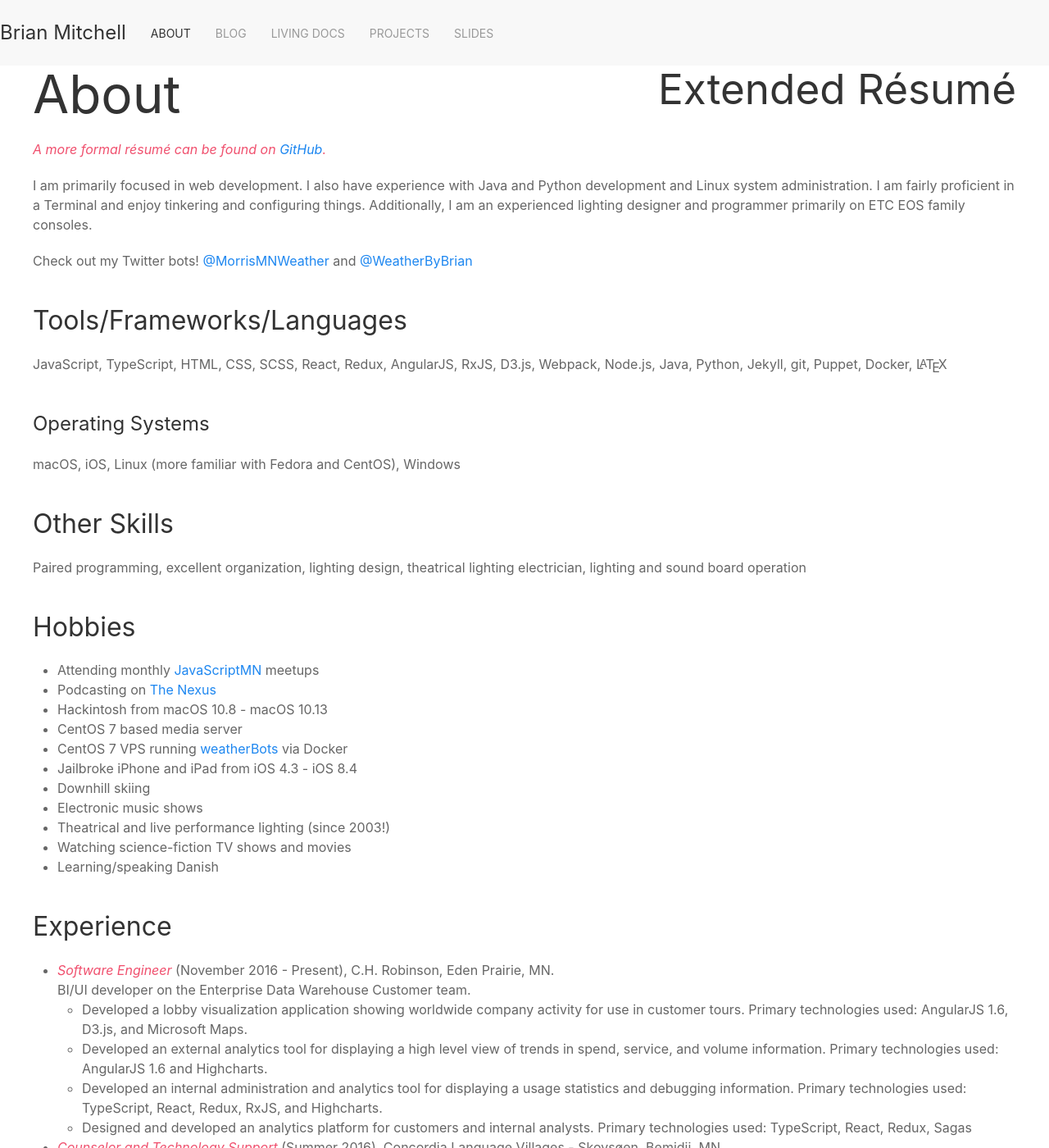
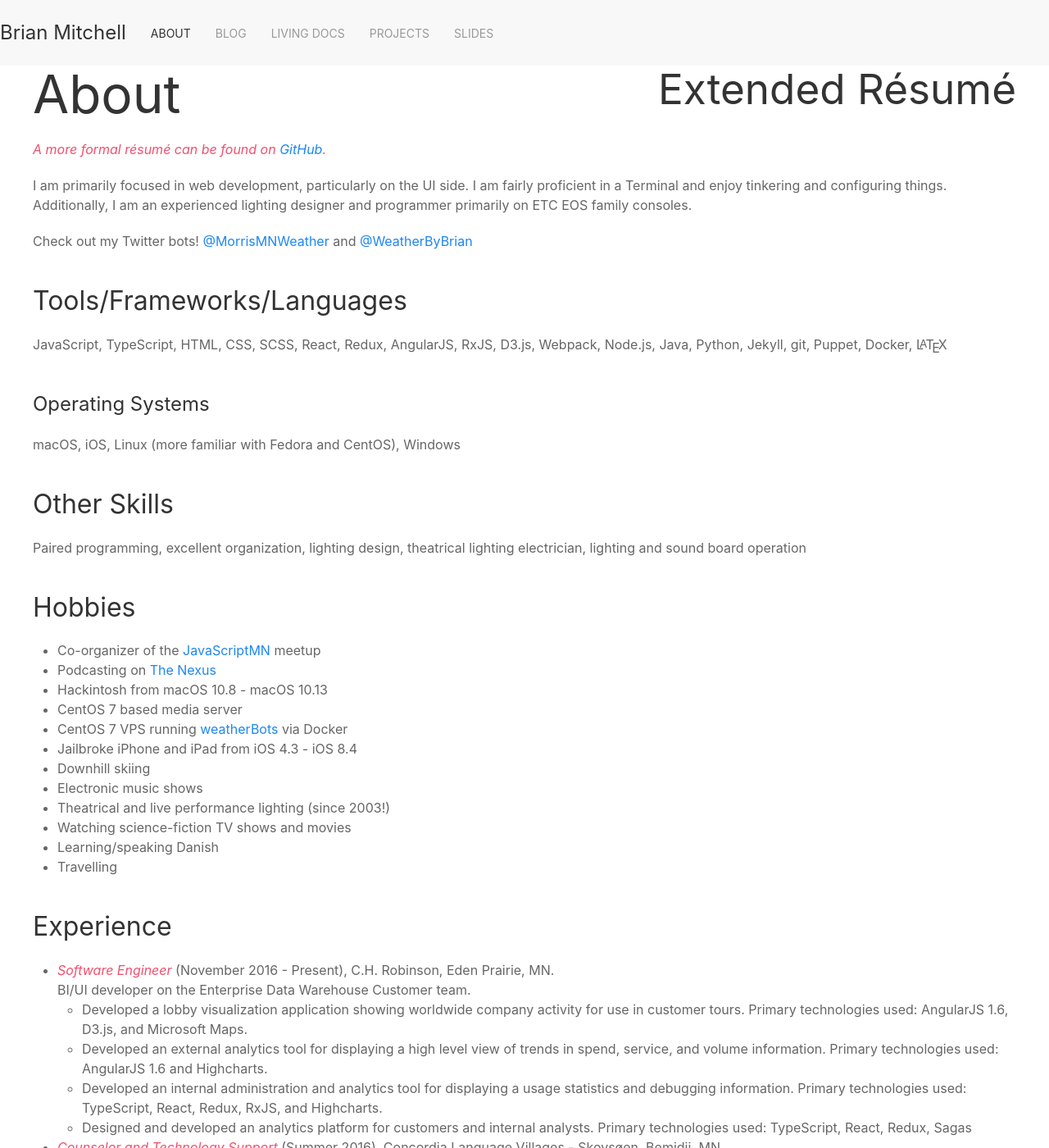
Before and after one commit to BrianMitchL/brianm.me, a Jekyll site: the page built from about.md, in a window 1280 px wide and 1400 px high. Shown: the whole window at 82% size. Built offline with Jekyll 4.4.1, drawn with Linux system fonts in a browser that asks for light colours; nearby versions of some CDN libraries.

Commit message:
Update bio and about

```diff
--- a/about.md
+++ b/about.md
@@ -7,7 +7,7 @@ description: Extended Résumé
 
 *A more formal résumé can be found on [GitHub](https://github.com/BrianMitchL/resume/raw/master/resume.pdf).*
 
-I am primarily focused in web development. I also have experience with Java and Python development and Linux system administration. I am fairly proficient in a Terminal and enjoy tinkering and configuring things. Additionally, I am an experienced lighting designer and programmer primarily on ETC EOS family consoles.
+I am primarily focused in web development, particularly on the UI side. I am fairly proficient in a Terminal and enjoy tinkering and configuring things. Additionally, I am an experienced lighting designer and programmer primarily on ETC EOS family consoles.
 
 Check out my Twitter bots! [@MorrisMNWeather](https://twitter.com/MorrisMNWeather) and [@WeatherByBrian](https://twitter.com/WeatherByBrian)
 
@@ -25,7 +25,7 @@ Paired programming, excellent organization, lighting design, theatrical lighting
 
 ## Hobbies
 
-* Attending monthly [JavaScriptMN](https://www.meetup.com/JavaScriptMN/) meetups
+* Co-organizer of the [JavaScriptMN](https://www.meetup.com/JavaScriptMN/) meetup
 * Podcasting on [The Nexus](http://thenexus.tv)
 * Hackintosh from macOS 10.8 - macOS 10.13
 * CentOS 7 based media server
@@ -36,6 +36,7 @@ Paired programming, excellent organization, lighting design, theatrical lighting
 * Theatrical and live performance lighting (since 2003!)
 * Watching science-fiction TV shows and movies
 * Learning/speaking Danish
+* Travelling
 
 ## Experience
 
--- a/index.html
+++ b/index.html
@@ -27,6 +27,7 @@ html_class: dark
             </div>
             <div class="uk-width-1-1 uk-width-1-2@m uk-flex uk-flex-center uk-flex-column uk-flex-stretch">
                 <h1 class="uk-light">Hi, I'm Brian! <span class="emoji-color-reset" role="img" aria-label="wave">👋</span></h1>
+                <p class="uk-light bio">Co-organizer of <a href="https://javascriptmn.com">JavaScriptMN</a>.</p>
                 <p class="uk-light bio"><span class="emoji-wrapper emoji-color-reset" role="img" title="Software Engineer" aria-label="Software Engineer">👨🏻‍💻</span>
                     at <a href="https://twitter.com/CHRobinson" title="C.H. Robinson on Twitter">@CHRobinson</a>.
                 </p>
```
